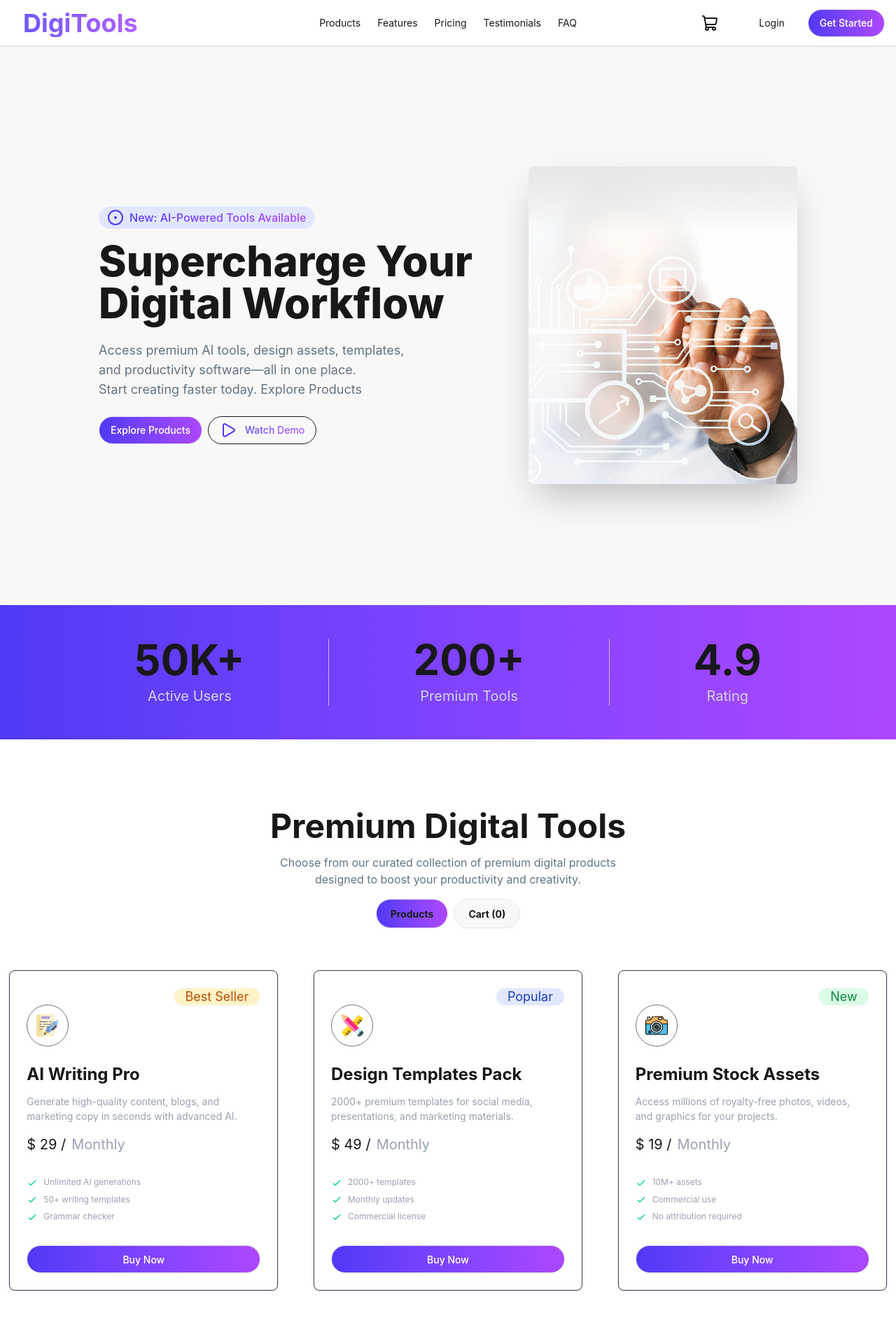
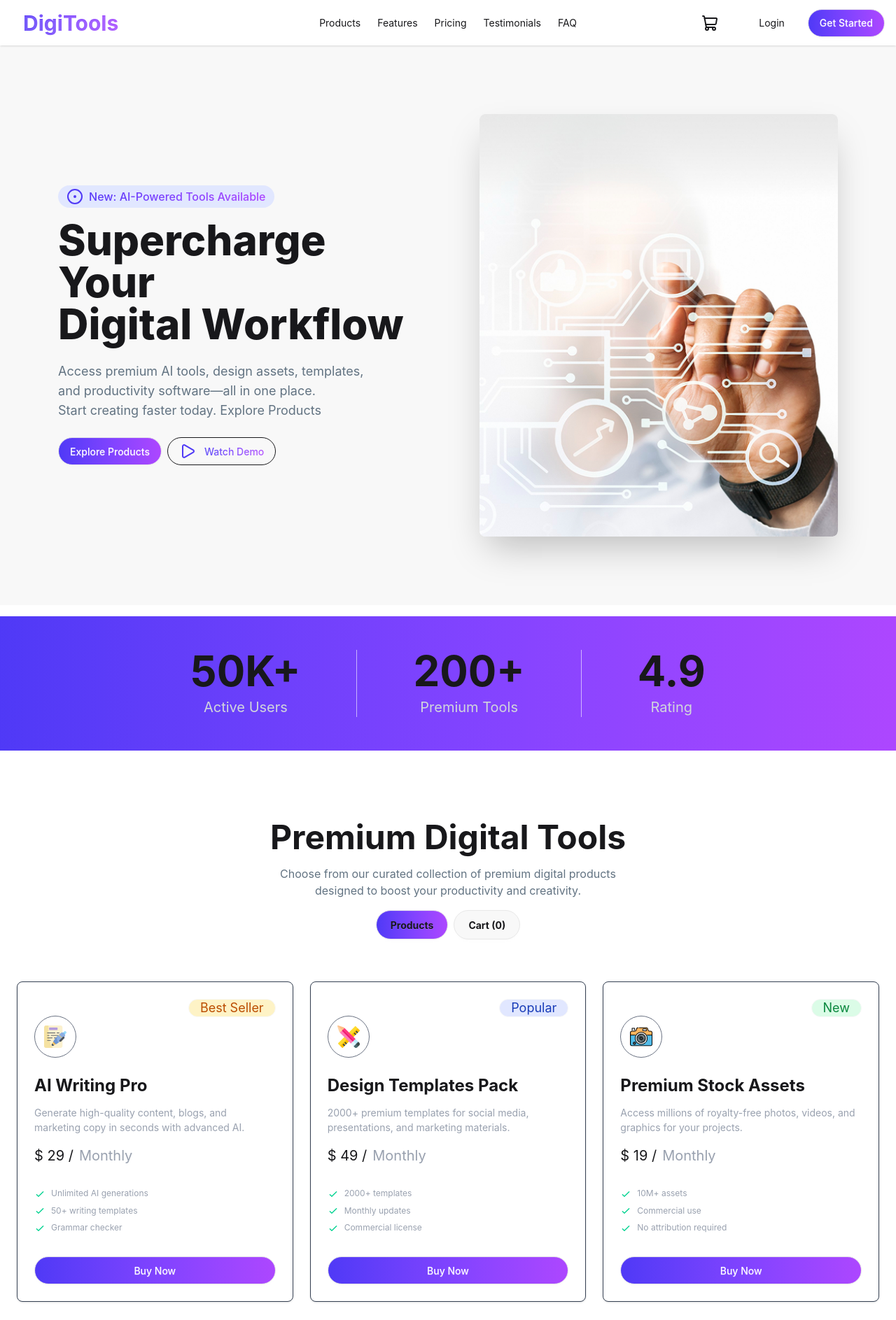
Before and after one commit to atikur-rahman12/my-6th-assignment, a React (Vite) app: page / in a window 1280 px wide. Shown: the top 1887 px of the page at 70% size. Built offline with nearby package versions, Linux system fonts and the light colour scheme.

Commit message:
Make UI fully responsive across mobile, tablet, and desktop

```diff
--- a/src/components/Banner/Banner.jsx
+++ b/src/components/Banner/Banner.jsx
@@ -5,9 +5,9 @@ import { CircleDot, Play } from "lucide-react";
 const Banner = () => {
   return (
     <div>
-      <div className="hero bg-base-200 min-h-screen ">
+      <div className="hero bg-base-200 min-h-screen mb-4">
         <div className="hero-content flex-col lg:flex-row-reverse gap-8 lg:gap-20">
-          <img src={bannerImg} className="w-full max-w-xs sm:max-w-sm rounded-lg shadow-2xl" />
+          <img src={bannerImg} className="w-full max-w-md lg:max-w-lg mx-auto rounded-lg shadow-2xl" />
           <div>
             <p className="bg-[#E1E7FF] p-1 px-3 rounded-full inline-block mb-4">
               <span className="flex items-center gap-2 bg-linear-to-r from-indigo-600 to-purple-500 bg-clip-text text-transparent font-medium text-md">
@@ -15,7 +15,7 @@ const Banner = () => {
                 New: AI-Powered Tools Available
               </span>
             </p>
-            <h1 className="text-5xl md:text-6xl font-extrabold">
+            <h1 className="text-3xl sm:text-4xl md:text-5xl lg:text-6xl font-extrabold">
               Supercharge Your <br /> Digital Workflow
             </h1>
             <p className="py-6 text-[#627382] text-lg">
--- a/src/components/Counter/Counter.jsx
+++ b/src/components/Counter/Counter.jsx
@@ -2,7 +2,7 @@ import React from "react";
 
 const Counter = () => {
   return (
-    <div className="bg-linear-to-r from-indigo-600 to-purple-500 w-full py-12 px-8 flex flex-col md:flex-row items-center justify-center gap-6 md:gap-30 mb-25 ">
+    <div className="bg-linear-to-r from-indigo-600 to-purple-500 w-full py-12 px-8 flex flex-col md:flex-row items-center justify-center gap-6 md:gap-12 lg:gap-20 mb-25 ">
       <div className="text-center">
         <h1 className="text-6xl font-bold">50K+</h1>
         <p className="text-xl mt-2 text-gray-300">Active Users</p>
--- a/src/components/NavBar/NavBar.jsx
+++ b/src/components/NavBar/NavBar.jsx
@@ -3,7 +3,7 @@ import React from "react";
 
 const NavBar = ({ cartItems }) => {
   return (
-    <div className="navbar bg-base-100 shadow-sm sticky top-0 z-10 px-2 sm:px-4">
+    <div className="navbar bg-base-100 shadow-sm sticky top-0 z-10 px-2 sm:px-4 overflow-x-hidden">
       <div className="navbar-start">
         <div className="dropdown">
           <div tabIndex={0} role="button" className="btn btn-ghost lg:hidden">
@@ -44,7 +44,7 @@ const NavBar = ({ cartItems }) => {
             </li>
           </ul>
         </div>
-        <a className="btn btn-ghost text-2xl sm:text-3xl lg:text-4xl font-bold bg-linear-to-r from-indigo-600 to-purple-500 bg-clip-text text-transparent">
+        <a className="btn btn-ghost text-2xl sm:text-3xl lg:text-3xl font-bold bg-linear-to-r from-indigo-600 to-purple-500 bg-clip-text text-transparent">
           DigiTools
         </a>
       </div>
--- a/src/components/PremiumTools/PremiumTools.jsx
+++ b/src/components/PremiumTools/PremiumTools.jsx
@@ -43,7 +43,7 @@ const PremiumTools = ({ PricingPromise, cartItems, setCartItems }) => {
       </div>
       <div className="mt-10">
         {activeTab === "Products" ? (
-          <div className="grid grid-cols-1 md:grid-cols-3 gap-6">
+          <div className="grid grid-cols-1 md:grid-cols-3 gap-6 px-4 sm:px-6">
             {pricingData.map((pricing) => (
               <PricingCard
                 key={pricing.id}
--- a/src/components/PricingCard/PricingCard.jsx
+++ b/src/components/PricingCard/PricingCard.jsx
@@ -9,7 +9,7 @@ const PricingCard = ({ pricing, handleAddToCart, buttonStyle }) => {
     New: "bg-[#DBFCE7] text-[#0A883E]",
   };
   return (
-    <div className="card w-full max-w-sm mx-auto bg-base-100 shadow-sm mt-5 border border-gray-700 transform transition-transform duration-300 hover:-translate-y-2 hover:shadow-lg">
+    <div className="card w-full max-w-md mx-auto bg-base-100 shadow-sm mt-5 border border-gray-700 transform transition-transform duration-300 hover:-translate-y-2 hover:shadow-lg">
       <div className="card-body">
         <div className="flex justify-between mb-4">
           <div className="w-15 h-15 mt-6 rounded-full flex items-center justify-center border border-gray-500">
--- a/src/components/SimplePricingCard/SimplePricingCard.jsx
+++ b/src/components/SimplePricingCard/SimplePricingCard.jsx
@@ -5,7 +5,7 @@ const SimplePricingCard = ({ simplePricing }) => {
     simplePricing;
   return (
     <div>
-      <div className="card w-96 bg-base-100 shadow-sm h-full mx-auto mt-10 transform transition-transform duration-300 hover:-translate-y-2 hover:shadow-lg">
+      <div className="card w-full max-w-md mx-auto bg-base-100 shadow-sm h-full mt-10 transform transition-transform duration-300 hover:-translate-y-2 hover:shadow-lg">
         <div
           className={`card-body border rounded-2xl ${
             popular
--- a/src/components/Steps/Steps.jsx
+++ b/src/components/Steps/Steps.jsx
@@ -10,7 +10,7 @@ const Steps = () => {
           Start using premium digital tools in minutes, not hours.
         </p>
       </div>
-      <div className="grid md:grid-cols-3 gap-6 mx-auto w-11/12 mt-10">
+      <div className="grid grid-cols-1 sm:grid-cols-2 md:grid-cols-3 gap-6 mx-auto w-11/12 mt-10">
         <div className="bg-white border border-gray-300 shadow-2xl shadow-black rounded-lg p-6">
           <div className="text-end mb-10">
             <span className="bg-linear-to-r from-indigo-600 to-purple-500 p-2 text-xl rounded-full">01</span>
--- a/src/components/TransparentPricing/TransparentPricing.jsx
+++ b/src/components/TransparentPricing/TransparentPricing.jsx
@@ -13,7 +13,7 @@ const TransparentPricing = ({ simplePricingPromise }) => {
         </p>
       </div>
       <div>
-        <div className="grid md:grid-cols-3 gap-6">
+        <div className="grid grid-cols-1 md:grid-cols-3 gap-6 px-4 sm:px-6">
           {simplePricingData.map((simplePricing) => (
             <SimplePricingCard
               key={simplePricing.id}
--- a/src/index.css
+++ b/src/index.css
@@ -1,2 +1,6 @@
 @import "tailwindcss";
 @plugin "daisyui";
+
+body{
+    overflow-x: hidden;
+}
```
